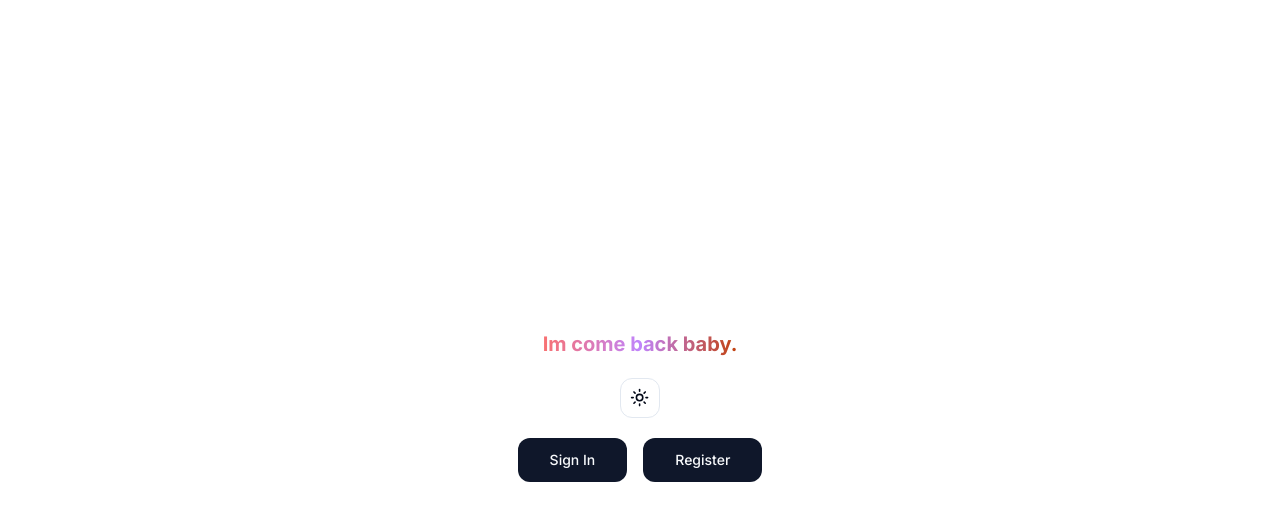
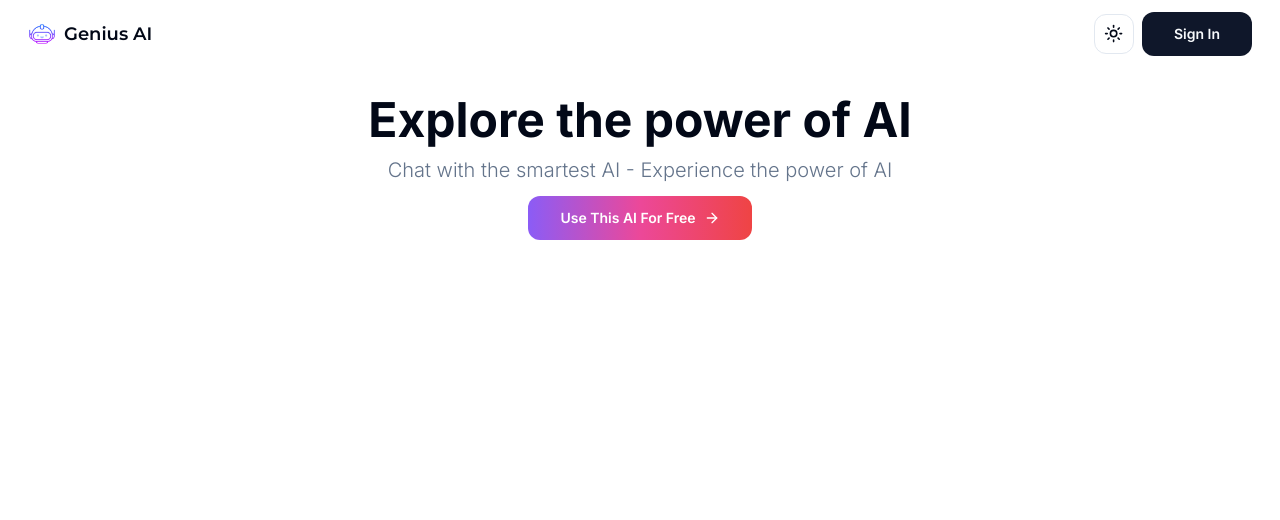
Before and after one commit to JazzsCo/genius-ai, a Next.js app: page / in a window 1280 px wide. Shown: the top 520 px of the page. Built offline with nearby package versions, Linux system fonts and the light colour scheme; no server answers.

Commit message:
Create landing page ui design and ui update

```diff
--- /dev/null
+++ b/src/app/(landing)/layout.tsx
@@ -0,0 +1,12 @@
+import React from "react";
+
+import LandingNav from "@/components/landing-nav";
+
+export default function Layout({ children }: { children: React.ReactNode }) {
+  return (
+    <div className="h-full w-full lg:max-w-7xl mx-auto p-3 px-7">
+      <LandingNav />
+      <div>{children}</div>
+    </div>
+  );
+}
--- a/src/app/(landing)/page.tsx
+++ b/src/app/(landing)/page.tsx
@@ -1,26 +1,34 @@
+"use client";
+
 import Link from "next/link";
+import { ArrowRight } from "lucide-react";
 
 import { Button } from "@/components/ui/button";
-import ThemeToggle from "@/components/theme-toggle";
+import { useAuth } from "@clerk/nextjs";
 
 export default function Home() {
+  const { isSignedIn } = useAuth();
+
   return (
-    <main className="flex flex-col justify-center items-center h-full gap-5">
-      <h1 className="text-xl font-bold text-center mt-3 text-transparent bg-clip-text bg-gradient-to-r from-red-400 via-purple-400 to-orange-700">
-        Im come back baby.
-      </h1>
+    <main className="mt-10 flex flex-col justify-center items-center">
+      <div>
+        <h2 className="text-2xl sm:text-5xl font-bold text-center">
+          Explore the power of AI
+        </h2>
+        <p className="text-muted-foreground font-light mt-3 md:text-xl text-center">
+          Chat with the smartest AI - Experience the power of AI
+        </p>
+      </div>
 
-      <ThemeToggle />
-
-      <div className="flex gap-4">
-        <Link href={"/sign-in"}>
-          <Button className="rounded-xl" size={"lg"}>
-            Sign In
-          </Button>
-        </Link>
-        <Link href={"/sign-up"}>
-          <Button className="rounded-xl" size={"lg"}>
-            Register
+      <div className="mt-3">
+        <Link href={isSignedIn ? "/dashboard" : "/sign-in"}>
+          <Button
+            variant="preminum"
+            size="lg"
+            className="rounded-xl text-white font-semibold"
+          >
+            Use This AI For Free
+            <ArrowRight className="w-4 h-4 ml-2" />
           </Button>
         </Link>
       </div>
--- a/src/components/heading.tsx
+++ b/src/components/heading.tsx
@@ -35,7 +35,9 @@ const Heading: FC<HeadingProps> = ({
         <Icon className={cn("w-5 h-5 sm:w-7 sm:h-7", color)} />
       </div>
       <div>
-        <h1 className="font-bold text-sm md:text-base lg:text-xl">{title}</h1>
+        <h1 className="font-bold text-sm sm:text-lg lg:text-2xl -tracking-tighter">
+          {title}
+        </h1>
         <p className="text-xs sm:text-sm text-muted-foreground">
           {description}
         </p>
--- /dev/null
+++ b/src/components/landing-nav.tsx
@@ -0,0 +1,45 @@
+"use client";
+
+import Link from "next/link";
+import { useAuth } from "@clerk/nextjs";
+
+import Logo from "@/components/logo";
+import { Button } from "@/components/ui/button";
+import ThemeToggle from "@/components/theme-toggle";
+
+const LandingNav = () => {
+  const { isSignedIn } = useAuth();
+
+  return (
+    <div className="relative">
+      <div className="absolute top-2 left-0">
+        <Logo />
+      </div>
+
+      <div className="flex justify-end">
+        <div className="flex items-center space-x-2">
+          <ThemeToggle />
+
+          {isSignedIn ? (
+            <Link href="/dashboard">
+              <Button
+                variant="preminum"
+                className="rounded-xl w-full text-white font-semibold"
+              >
+                Go To Dashboard
+              </Button>
+            </Link>
+          ) : (
+            <Link href={"/sign-in"}>
+              <Button className="rounded-xl font-semibold" size={"lg"}>
+                Sign In
+              </Button>
+            </Link>
+          )}
+        </div>
+      </div>
+    </div>
+  );
+};
+
+export default LandingNav;
--- /dev/null
+++ b/src/components/logo.tsx
@@ -0,0 +1,29 @@
+import Link from "next/link";
+import Image from "next/image";
+import { Montserrat } from "next/font/google";
+
+import { cn } from "@/lib/utils";
+
+const poppins = Montserrat({ weight: "600", subsets: ["latin"] });
+
+const Logo = () => {
+  return (
+    <div>
+      <Link href={"/"} className="flex w-fit space-x-2 mb-8">
+        <div className="relative h-7 w-7">
+          <Image fill alt="Logp" src={"/favicon-dev.png"} />
+        </div>
+        <h2
+          className={cn(
+            "flex items-center text-lg font-medium",
+            poppins.className
+          )}
+        >
+          Genius AI
+        </h2>
+      </Link>
+    </div>
+  );
+};
+
+export default Logo;
--- a/src/components/sidebar.tsx
+++ b/src/components/sidebar.tsx
@@ -2,15 +2,12 @@
 
 import { FC } from "react";
 import Link from "next/link";
-import Image from "next/image";
 import { usePathname } from "next/navigation";
-import { Montserrat } from "next/font/google";
 
 import { cn } from "@/lib/utils";
 import { routes } from "@/constant";
+import Logo from "@/components/logo";
 import PremiumUser from "@/components/premium-user";
-
-const poppins = Montserrat({ weight: "600", subsets: ["latin"] });
 
 interface SideBarProps {
   userApiLimitCount: number;
@@ -22,19 +19,7 @@ const SideBar: FC<SideBarProps> = ({ userApiLimitCount, onChange }) => {
 
   return (
     <div className="flex flex-col w-full h-full px-5 lg:px-8 py-6">
-      <Link href={"/"} className="flex w-fit space-x-2 mb-8">
-        <div className="relative h-7 w-7">
-          <Image fill alt="Logp" src={"/favicon-dev.png"} />
-        </div>
-        <h2
-          className={cn(
-            "flex items-center text-lg font-medium",
-            poppins.className
-          )}
-        >
-          Genius AI
-        </h2>
-      </Link>
+      <Logo />
 
       <div className="space-y-2 flex-1">
         {routes.map((route) => (
--- /dev/null
+++ b/src/components/ui/skeleton.tsx
@@ -0,0 +1,15 @@
+import { cn } from "@/lib/utils"
+
+function Skeleton({
+  className,
+  ...props
+}: React.HTMLAttributes<HTMLDivElement>) {
+  return (
+    <div
+      className={cn("animate-pulse rounded-md bg-muted", className)}
+      {...props}
+    />
+  )
+}
+
+export { Skeleton }
```
